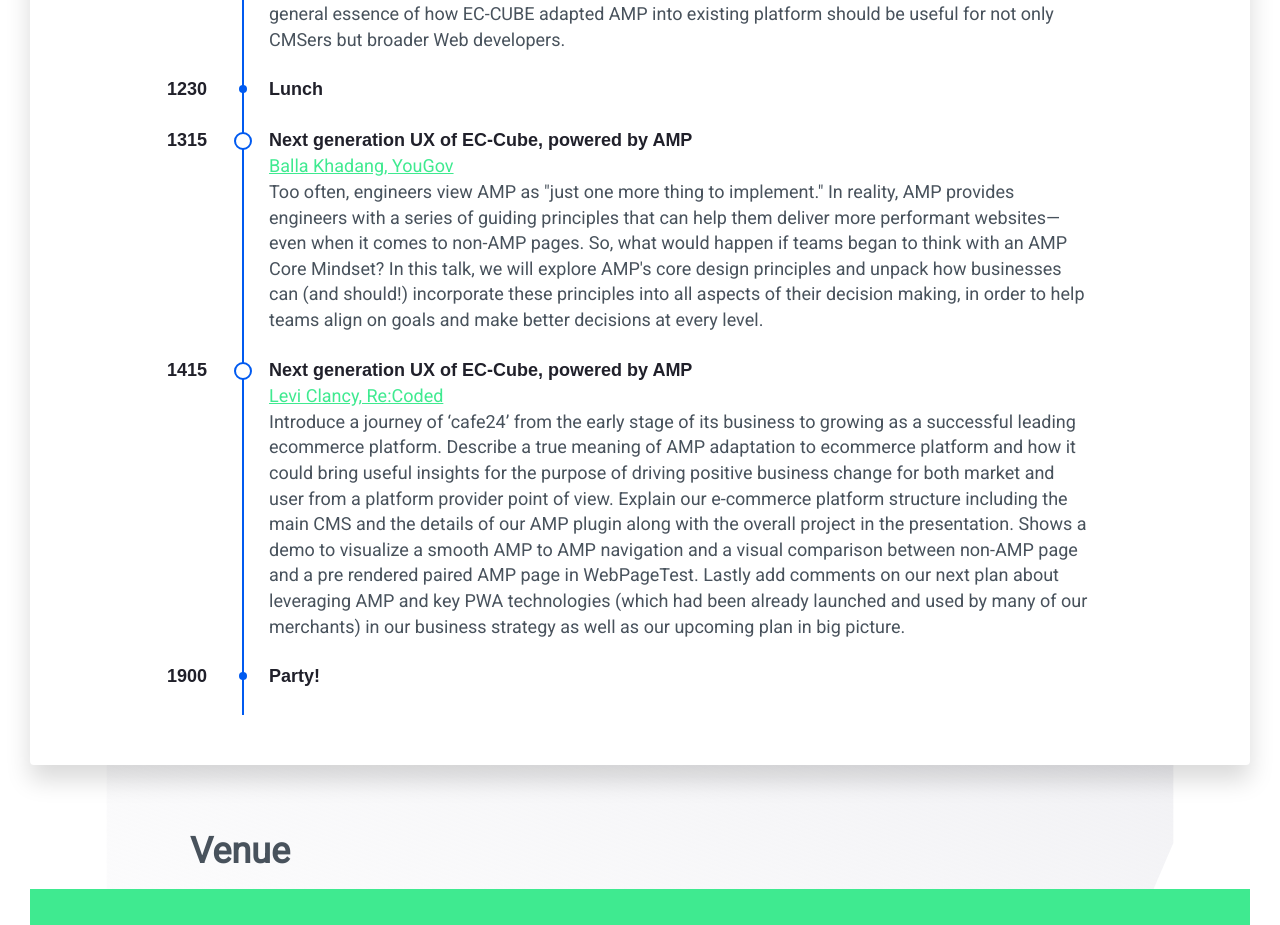
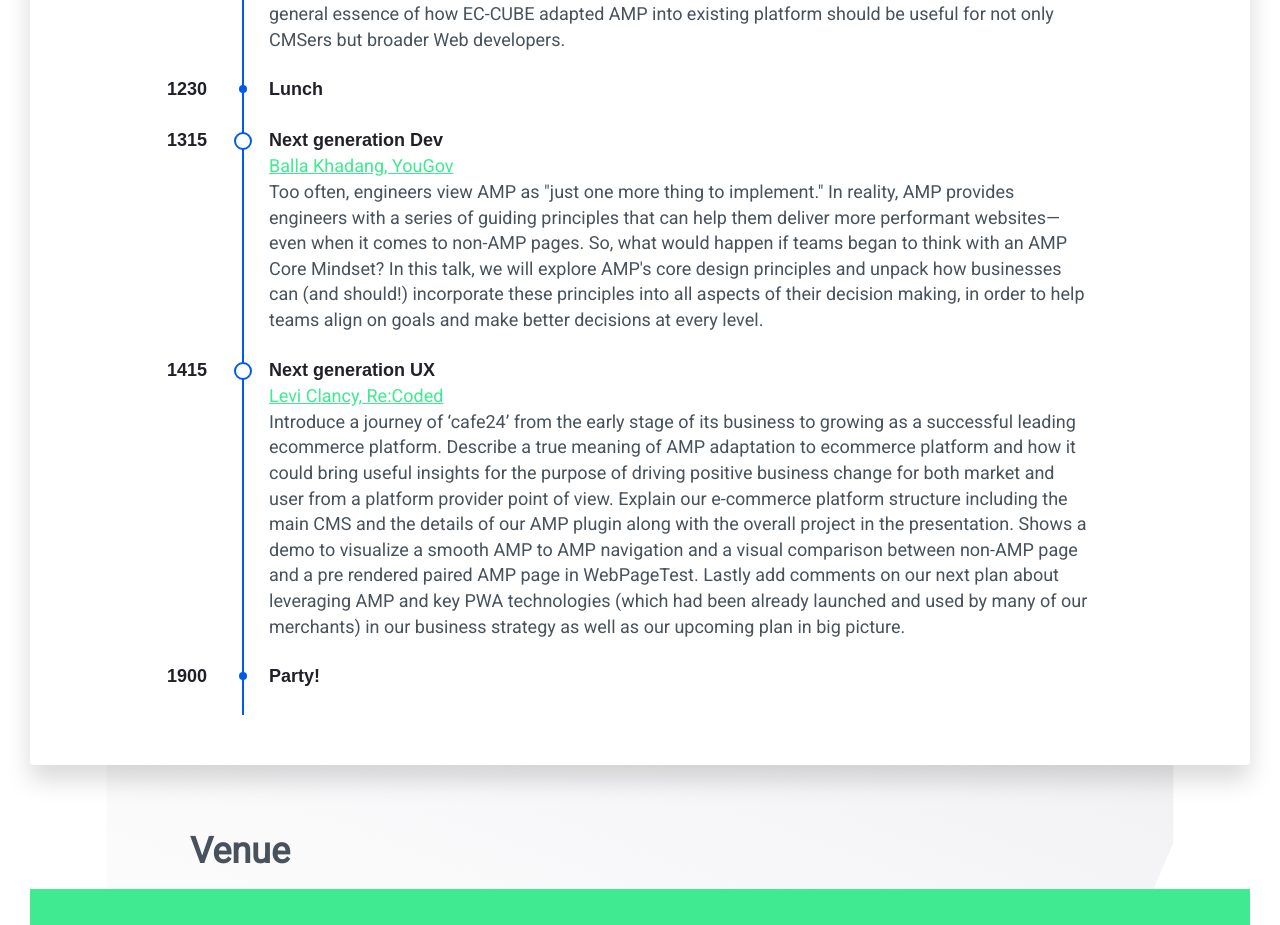
Before and after one commit to ngParty/web, a Next.js app: page /big-party-v in a window 1280 px wide. Shown: the part 2580-3505 px from the top of the page. Built offline with nearby package versions, Linux system fonts and the light colour scheme.

Commit message:
fix(big-v): make schedule titles unique

```diff
--- a/conferences/big-party-v/schedule.tsx
+++ b/conferences/big-party-v/schedule.tsx
@@ -68,7 +68,7 @@ const DATA: ScheduleItemModel[] = [
     time: '1230',
   },
   {
-    title: 'Next generation UX of EC-Cube, powered by AMP',
+    title: 'Next generation Dev',
     time: '1315',
     speaker: {
       bio: [
@@ -83,7 +83,7 @@ const DATA: ScheduleItemModel[] = [
     },
   },
   {
-    title: 'Next generation UX of EC-Cube, powered by AMP',
+    title: 'Next generation UX',
     time: '1415',
     speaker: {
       bio: [
```
